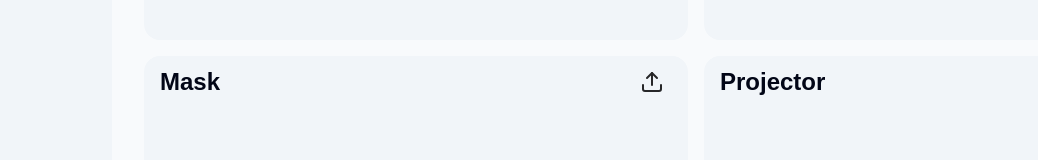
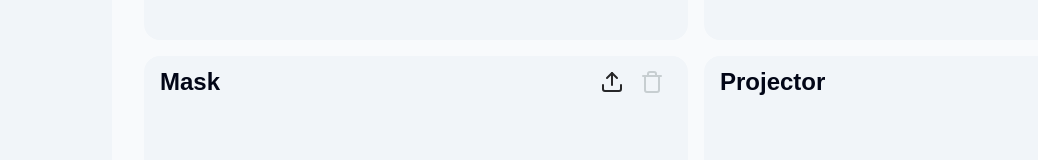
Before and after one commit to KN-NaMi/Lithography-gui, a Svelte app: page / in a window 1280 px wide. Shown: the part 352-512 px from the top of the page, without its empty margins (0-1038 px from the left). Built offline with nearby package versions, Linux system fonts and the light colour scheme.

Commit message:
Add deleteButton for masks

```diff
--- a/src/renderer/src/App.svelte
+++ b/src/renderer/src/App.svelte
@@ -4,6 +4,7 @@
   import Panel from "./components/panel.svelte";
   import MaskComponent from './components/masks/maskComponent.svelte'
   import UploadButton from './components/masks/masksUploadButton.svelte'
+  import DeleteButton from "./components/masks/deleteButton.svelte";
 
   type Mask = {
     white: string
@@ -12,6 +13,7 @@
   }
 
   let masks: Mask[] = []
+  let baseImageIndex: number = 0
 </script>
 
 <body class="text-primary h-screen overflow-hidden">
@@ -30,10 +32,11 @@
             <p>Text</p>
           </Panel>
           <Panel title="Mask">
-            <span slot="buttons">
+            <span slot="buttons" class="flex gap-[2dvh]">
               <UploadButton bind:masks />
+              <DeleteButton bind:masks imageIndex={baseImageIndex} />
             </span>
-            <MaskComponent bind:masks />
+            <MaskComponent bind:masks bind:imageIndex={baseImageIndex} />
           </Panel>
           <Panel title="Projector">
             <p>Text</p>
--- a/src/renderer/src/components/masks/allMasks.svelte
+++ b/src/renderer/src/components/masks/allMasks.svelte
@@ -1,10 +1,11 @@
-<!-- AllMasks.svelte -->
 <script lang="ts">
+
     export let masks: {
         white: string;
         blue: string;
         red: string;
     }[];
+
     export let imageIndex: number;
 
     function handleImageClick(index: number): void {
--- /dev/null
+++ b/src/renderer/src/components/masks/deleteButton.svelte
@@ -0,0 +1,26 @@
+<script lang="ts">
+  import { Trash } from "lucide-svelte"
+
+  export let masks: {
+    white: string
+    blue: string
+    red: string
+  }[]
+
+  export let imageIndex: number;
+
+  let triggerDelete = () => {
+    if (masks.length > 0) {
+      masks = [...masks.slice(0, imageIndex), ...masks.slice(imageIndex + 1)];
+
+      if (imageIndex >= masks.length && imageIndex > 0) {
+        imageIndex = masks.length - 1;
+      }
+    }
+  }
+</script>
+
+<button on:click={triggerDelete} class={`flex border-none bg-transparent ${masks.length === 0 ? 'cursor-not-allowed' : 'cursor-pointer'}`}
+  disabled={masks.length === 0} title="Delete current mask">
+  <Trash color={masks.length === 0 ? "#c7ced1" : "#272729"} class="h-full" />
+</button>
--- a/src/renderer/src/components/masks/maskComponent.svelte
+++ b/src/renderer/src/components/masks/maskComponent.svelte
@@ -3,16 +3,15 @@
   import Preview from './masksPreview.svelte'
   import Layers from './masksLayers.svelte'
 
-  import { ChevronLeft, ChevronRight } from 'lucide-svelte';
+  import { ChevronLeft, ChevronRight } from 'lucide-svelte'
 
-  // Receive masks as a prop from the parent
   export let masks: {
     white: string
     blue: string
     red: string
   }[] = []
 
-  let imageIndex: number = 0
+  export let imageIndex: number = 0
   let activeLayer: number = 0
 
   const nextImage = (): void => {
@@ -26,19 +25,22 @@
       imageIndex = imageIndex === 0 ? masks.length - 1 : imageIndex - 1
     }
   }
+
+  // Update imageIndex if it's out of bounds after masks change
+  $: imageIndex = masks.length === 0 ? 0 : Math.min(imageIndex, masks.length - 1)
 </script>
 
 <div class="w-full h-full flex items-center justify-center">
   <div class="ml-2 flex flex-col space-y-1">
-    <Layers bind:activeLayer/>
+    <Layers bind:activeLayer />
   </div>
   <div class="w-full h-full flex items-center justify-center mr-6">
     <button class="mr-2" on:click={previousImage} disabled={masks.length === 0}>
-      <ChevronLeft color="#272729"/>
+      <ChevronLeft color="#272729" />
     </button>
     <Preview {masks} {activeLayer} {imageIndex} />
     <button class="ml-2" on:click={nextImage} disabled={masks.length === 0}>
-      <ChevronRight color="#272729"/>
+      <ChevronRight color="#272729" />
     </button>
   </div>
 
```
